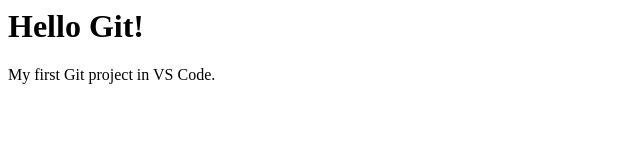
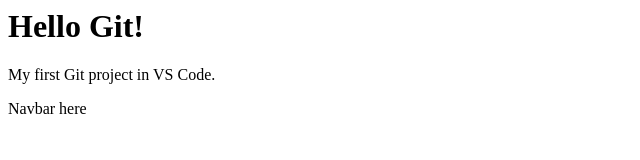
Before and after one commit to KaranKumar18-Tech/demo-git-project, a plain HTML site: page index.html in a window 1280 px wide. Shown: the full height of the page, 0-640 px from the left. Drawn offline with Linux system fonts and the light colour scheme.

Commit message:
Added navbar to homepage

```diff
--- a/index.html
+++ b/index.html
@@ -1,2 +1,3 @@
 <h1>Hello Git!</h1>
 <p>My first Git project in VS Code.</p>
+<nav>Navbar here</nav>
```
